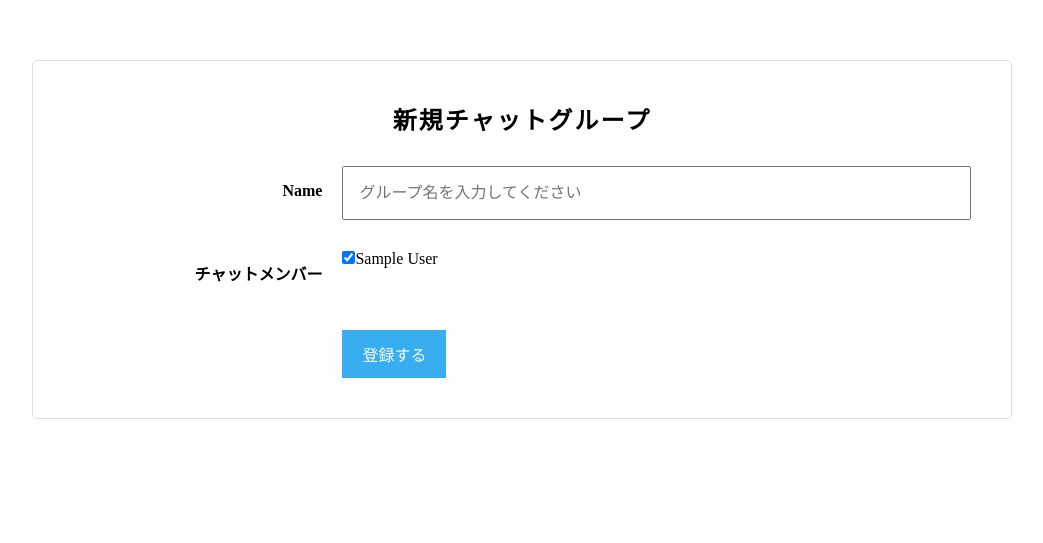
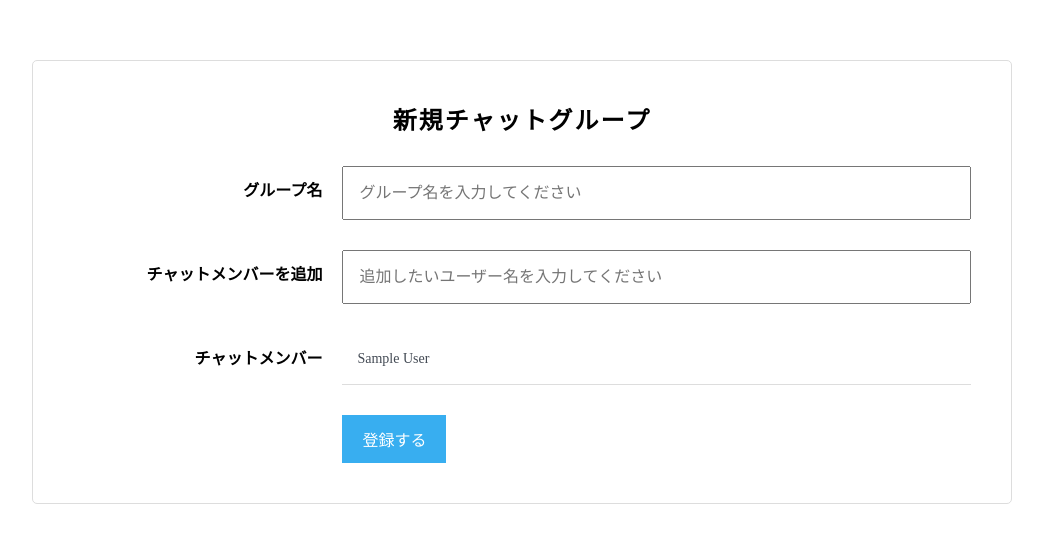
Before and after one commit to sanpeiyuya/chat-space, a Rails app: page /groups/new in a window 1280 px wide. Shown: the top 543 px of the page, without its empty margins (118-1161 px from the left). Run offline with Rails 7, Linux system fonts and the light colour scheme; the visitor is signed in with stand-in values (Sample User, id 1); style sheets or scripts are compiled from the project's sources; parts of the project's set-up code (start-up, migrations or seed data) failed here and were passed over; some libraries are stand-ins or nearby versions.

Commit message:
インクリメンタル完成

```diff
--- /dev/null
+++ b/app/assets/javascripts/user.js
@@ -0,0 +1,67 @@
+
+$(function(){
+    var search_list = $("#user-search-result");
+    var selected_list = $("#chat-group-users");
+
+    function appendList(user) {  //検索結果の表示
+      var html = `<div class="chat-group-user clearfix search" id="${ user.id }_search">
+                    <p class="chat-group-user__name">${ user.name }</p>
+                    <div class="user-search-add chat-group-user__btn chat-group-user__btn--add" id="${ user.id }_add" data-user-id="${ user.id }" data-user-name="${ user.name }">追加</div>
+                  </div>`
+      search_list.append(html)
+    }
+
+    function appendUser(user) {  //チャットメンバーの表示
+      console.log(user);
+      var html = `<div class='chat-group-user clearfix js-chat-member' id='${ user.id }_list' >
+                    <input name='group[user_ids][]' type='hidden' value='${ user.id }'>
+                    <p class='chat-group-user__name'>${ user.name }</p>
+                    <div class='user-search-remove chat-group-user__btn chat-group-user__btn--remove js-remove-btn' id='${ user.id }_delete'>削除</div>
+                  </div>`
+      selected_list.append(html)
+    }
+
+    function appendErrMsgToHTML(msg) {
+      var html = `<div class="chat-group-user clearfix">${ msg }</div>`
+      search_list.append(html);
+    }
+
+    $("#user-search-field").on("keyup", function() {
+      var input = $("#user-search-field").val();
+      // console.log('hoge');  //検索フォーム入力内容を取得
+
+      $.ajax({
+        type: 'GET',
+        url: '/users',
+        data: { keyword: input },
+        dataType: 'json'
+      })
+
+      .done(function(users) {;
+        console.log(users)
+        $("#user-search-result").empty();
+        if (users.length !== 0) {
+          users.forEach(function(user) {
+            appendList(user);
+            //検索リストで追加ボタンがクリックされたとき
+            $(".chat-group-user.clearfix.search").on("click", `#${user.id}_add`, function() {  //ajaxで後から追加された要素にもイベントを発火させる際の記述方法
+              appendUser(user);
+              $(`#${user.id}_search`).remove();  //メンバーに追加されたユーザーを検索リストから削除
+            });
+          });
+
+        } else {
+          appendErrMsgToHTML("一致するユーザーがありません");
+        }
+      })
+
+      .fail(function() {
+        alert('ユーザー検索に失敗しました');
+      })
+    });
+
+    //メンバーリストで削除ボタンがクリックされたとき
+    $("#chat-group-users").on("click", ".js-remove-btn", function() {
+      $(this).parent().remove();  //削除されたユーザーをメンバーリストから削除
+    });
+  });
--- a/app/assets/stylesheets/modules/_group.scss
+++ b/app/assets/stylesheets/modules/_group.scss
@@ -92,7 +92,7 @@ li {
   }
   &__name {
     float: left;
-    color: white;
+    color:$black;
   }
   &__btn {
     float: right;
--- a/app/assets/stylesheets/modules/_side_bar.scss
+++ b/app/assets/stylesheets/modules/_side_bar.scss
@@ -13,12 +13,14 @@
       font-size: $side_header_font;
       font-weight: bold;
     }
-    &__lists {
+    &__header__lists {
       display: inline-block;
-      padding: 0 0 0 180px;
+      margin-left: auto;
+      justify-content: right;
 
       .list {
         display: inline-block;
+
       }
       .icon {
         color: $white;
--- a/app/views/groups/_form.html.haml
+++ b/app/views/groups/_form.html.haml
@@ -7,18 +7,35 @@
           %li= message
   .chat-group-form__field
     .chat-group-form__field--left
-      = f.label :name, class: 'chat-group-form__label'
+      = f.label :グループ名, class: 'chat-group-form__label'
     .chat-group-form__field--right
       = f.text_field :name, class: 'chat__group_name chat-group-form__input', placeholder: 'グループ名を入力してください'
-  .chat-group-form__field.clearfix
-    / この部分はインクリメンタルサーチ（ユーザー追加の非同期化のときに使用します
+  .chat-group-form__field
+    .chat-group-form__field--left
+      %label.chat-group-form__label{:for => "chat_group_チャットメンバーを追加"} チャットメンバーを追加
+    .chat-group-form__field--right
+      .chat-group-form__search.clearfix
+        %input#user-search-field.chat-group-form__input{:placeholder => "追加したいユーザー名を入力してください", :type => "text"}/
+      #user-search-result
+
   .chat-group-form__field.clearfix
     .chat-group-form__field--left
       %label.chat-group-form__label{:for => "chat_group_チャットメンバー"} チャットメンバー
     .chat-group-form__field--right
-      / グループ作成機能の追加時はここにcollection_check_boxesの記述を入れてください
-      = f.collection_check_boxes :user_ids, User.all, :id, :name
-      / この部分はインクリメンタルサーチ（ユーザー追加の非同期化のときに使用します
+      #chat-group-users
+        .chat-group-user.clearfix.js-chat-member#chat-group-user-8
+          %input{name: "group[user_ids][]", type: "hidden", value: current_user.id}
+          %p.chat-group-user__name
+            = current_user.name
+
+        - if @users.present?
+          - @users.each do |user|
+            .chat-group-user.clearfix.js-chat-member{id: "#{user.id}_list"}
+              %input{name: "group[user_ids][]", type: "hidden", value: user.id}
+              %p.chat-group-user__name
+                = user.name
+              .user-search-remove.chat-group-user__btn.chat-group-user__btn--remove.js-remove-btn{id: "#{user.id}_delete"} 削除
+
   .chat-group-form__field.clearfix
     .chat-group-form__field--left
     .chat-group-form__field--right
--- a/app/views/shared/_side_bar.html.haml
+++ b/app/views/shared/_side_bar.html.haml
@@ -1,8 +1,8 @@
 .side-bar
   .header
-    %h3.header__name
+    %h3.header__header__name
       = current_user.name
-    %ul.header__lists
+    %ul.header__header__lists
       %li.list
         = link_to new_group_path do
           = fa_icon 'pencil-square-o', class: 'icon'
--- a/config/initializers/time_formats.rb
+++ /dev/null
@@ -1,3 +0,0 @@
-date = Date.today
-datetime = DateTime.now
-DateTime:DATE_FORMATS[:default] = "%Y年%m月%d日 %H時%M分"
--- a/config/routes.rb
+++ b/config/routes.rb
@@ -1,7 +1,7 @@
 Rails.application.routes.draw do
   devise_for :users
   root 'groups#index'
-  resources :users, only: [:index, :edit, :update]
+  resources :users, only: [:index, :edit, :update,:show]
   resources :groups, only: [:new, :create, :edit, :update] do
     resources :messages, only: [:index, :create]
   end
```
Also changed, not shown: app/assets/javascripts/message.js (+6 -5 lines), app/controllers/users_controller.rb (+10 -3 lines), Gemfile, Gemfile.lock, app/views/users/index.json.jbuilder (added).
